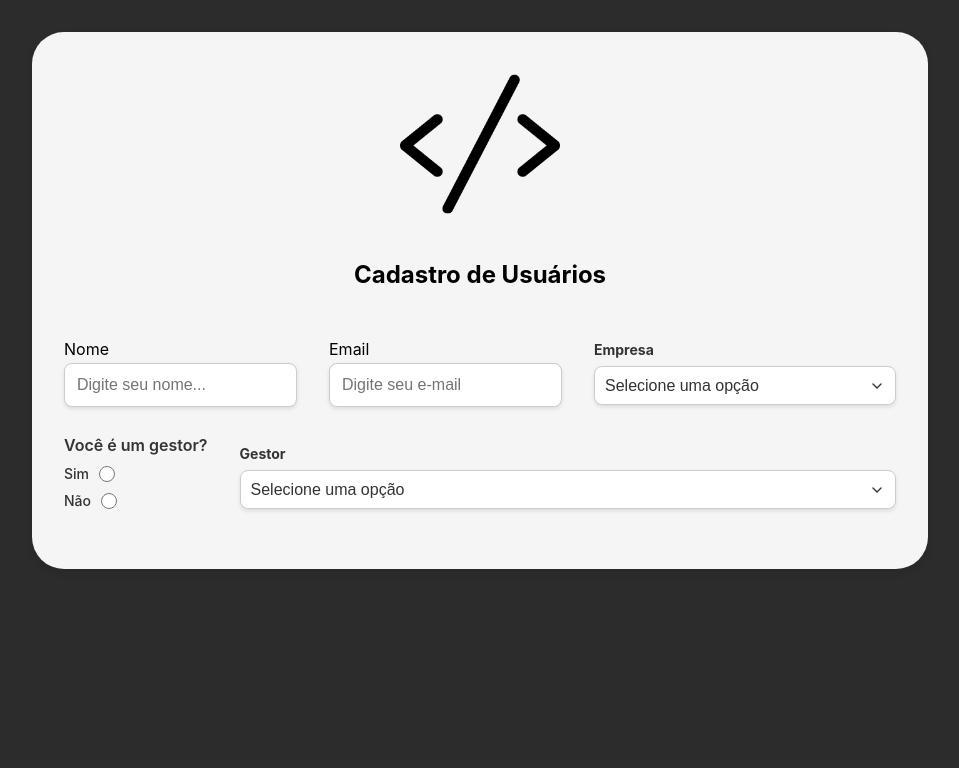
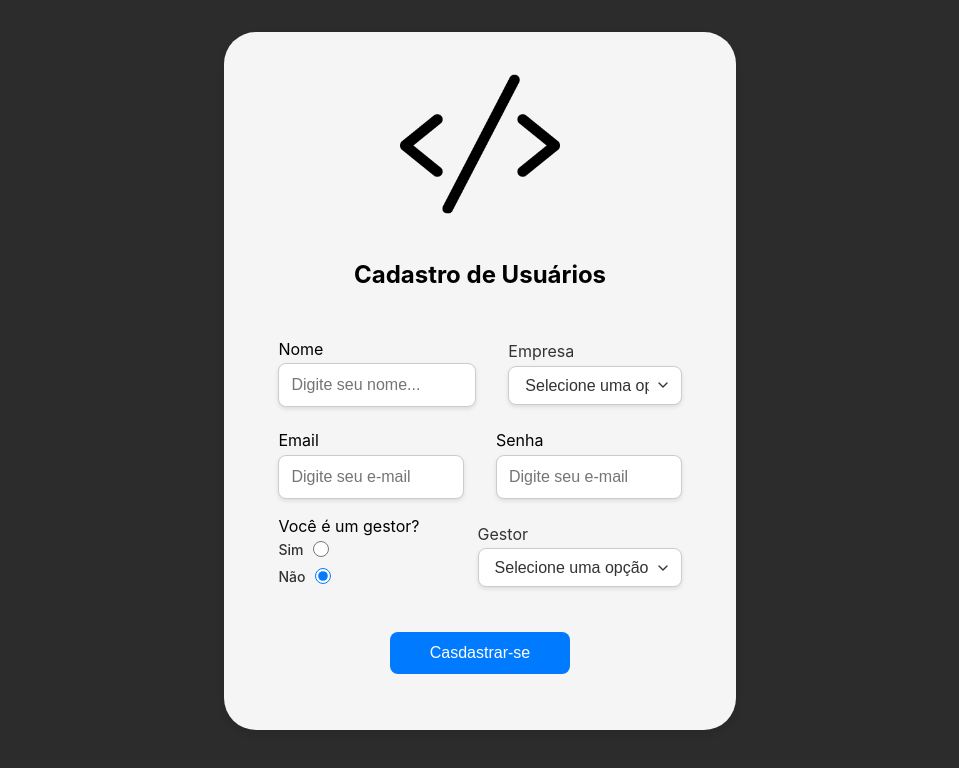
Before and after one commit to davidson-vs/StudyModules, a React (Create React App) app in the folder app/frontend/project_views/: page /cadastro-user in a window 1280 px wide. Shown: the top 768 px of the page, without its empty margins (160-1119 px from the left). Built offline with nearby package versions, Linux system fonts and the light colour scheme.

Commit message:
Tela de cadastro criada (apenas o visual).

```diff
--- a/app/frontend/project_views/src/components/styles/radio.css
+++ b/app/frontend/project_views/src/components/styles/radio.css
@@ -4,10 +4,10 @@
 }
 
 .radio-group-label {
-  font-size: 16px;
-  font-weight: 600;
-  color: #333;
-  margin-bottom: 10px;
+  text-align: left;
+  margin-bottom: 0.3rem;
+  font-size: 1rem;
+  color: #000;
 }
 
 .radio-input-container {
@@ -26,9 +26,9 @@
 .radio-input {
   accent-color: #007bff; /* Cor do rádio */
   cursor: pointer;
-  width: 16px;
-  height: 16px;
-  margin-right: 5px;
+  width: 1rem;
+  height: 1rem;
+  /* margin-right: 5px; */
   transition: all 0.3s ease;
 }
 
--- a/app/frontend/project_views/src/components/styles/select.css
+++ b/app/frontend/project_views/src/components/styles/select.css
@@ -5,18 +5,17 @@
   flex-direction: column;
   align-items: flex-start;
   margin: 20px 0;
-  flex: 1;
+  /* flex: 1; */
 }
 
 .select-label {
-  font-size: 14px;
-  font-weight: bold;
+  font-size: 1rem;
   color: #333;
-  margin-bottom: 8px;
+  margin-bottom: 0.3rem;
 }
 
 .select-box {
-  padding: 10px;
+  padding: 10px 2rem 10px 1rem;
   font-size: 16px;
   border-radius: 8px;
   border: 1px solid #ccc;
--- a/app/frontend/project_views/src/views/cadastroUser.jsx
+++ b/app/frontend/project_views/src/views/cadastroUser.jsx
@@ -15,10 +15,10 @@ const CadastroUser = (props) => {
 
     const [username, setUsername] = useState('')
     const [email, setEmail] = useState('')
-    const [area, setArea] = useState('')
     const [isGestor, setIsGestor] = useState('N')
     const [idGestor, setGestor] = useState(null)
     const [empresa, setEmpresa] = useState(null)
+    const [password, setPassword] = useState('')
 
 
     return (
@@ -40,6 +40,17 @@ const CadastroUser = (props) => {
                         onChange={(e)=>setUsername(e.target.value)}
                         is_required={true}
                     />
+
+                    <SelectBoxComponent
+                        label="Empresa"
+                        name="empresa-funcionario"
+                        onChange={(e)=>setEmpresa(e.target.value)}
+                        required={true}
+                        options={[{value: 1, label: "area 1"}, {value: 2, label: "area 2"}, {value: 3, label: "area 3"}]}
+                    />
+                </div>
+
+                <div className="inputs-row">
                     <InputComponent
                         type="email"
                         labelText="Email"
@@ -50,33 +61,43 @@ const CadastroUser = (props) => {
                         onChange={(e)=>setEmail(e.target.value)}
                         is_required={true}
                     />
-                    <SelectBoxComponent
-                        label="Empresa"
-                        name="empresa-funcionario"
-                        onChange={(e)=>setArea(e.target.value)}
-                        required={true}
-                        options={[{value: 1, label: "area 1"}, {value: 2, label: "area 2"}, {value: 3, label: "area 3"}]}
+                    <InputComponent
+                        type="password"
+                        labelText="Senha"
+                        name="pwd-cadastro"
+                        placeholder="Digite seu e-mail"
+                        value={password}
+                        maxLength="16"
+                        onChange={(e)=>setPassword(e.target.value)}
+                        is_required={true}
                     />
                 </div>
+
                 <div className="inputs-row">
                     <RadioInput
                             label="Você é um gestor?"
                             options={[
-                            { id: 'radio1', name: 'radioGroup', value: 'true', label: 'Sim' },
-                            { id: 'radio2', name: 'radioGroup', value: 'false', label: 'Não' }
+                                { id: 'radio1', name: 'radioGroup', value: 'S', label: 'Sim' },
+                                { id: 'radio2', name: 'radioGroup', value: 'N', label: 'Não' }
 
                             ]}
                             selectedValue={isGestor}
                             onChange={(e) => setIsGestor(e.target.value)}
                         />
+                    {
+                    isGestor === 'N' ?
                     <SelectBoxComponent
                             label="Gestor"
                             name="gestor-funcionario"
                             onChange={(e)=>setGestor(e.target.value)}
                             required={true}
                             options={[{value: 1, label: "Gestor 1"}, {value: 2, label: "Gestor 2"}, {value: 3, label: "Gestor 3"}]}
-                    />
+                        /> : <></>
+                    }
+
                 </div>
+                <br />
+                <button type="submit">Casdastrar-se</button>
             </div>
         </form>
     )
--- a/app/frontend/project_views/src/views/styles/cadastroUser.css
+++ b/app/frontend/project_views/src/views/styles/cadastroUser.css
@@ -1,27 +1,27 @@
 body{
-    height: 100vh;
+    /* height: 100vh; */
     width: 100vw;
+
     display: flex;
     justify-content: center;
     align-items: flex-start;
 }
 
   /* Estilos para o container de login */
-.cadastro-container {
+  .cadastro-container {
     background-color: #f5f5f5;
     display: flex;
     color: #000;
     flex-direction: column;
     align-items: center;
-    justify-content: space-around;
     text-align: center;
-    /* height: 80vh; */
-    width: 70vw;
-
+    width: 40vw;
     border-radius: 2rem;
     padding: 2rem;
+    box-shadow: 0 4px 8px rgba(0, 0, 0, 0.1);
     margin-top: 2rem;
-    box-shadow: 0 4px 8px rgba(0, 0, 0, 0.1);
+    min-height: 90%; /* Garante que o fundo cubra todos os inputs */
+    justify-content: space-between; /* Distribui o conteúdo adequadamente */
 }
 
 .cadastro-container img{
@@ -33,11 +33,20 @@ body{
     margin-bottom: 2rem;
 }
 
+.inputs-session{
+    width: 90%;
+    height: 100%;
+    display: flex;
+    align-items: center;
+    justify-content: center;
+}
+
 .inputs-row{
     width: 100%;
     display: flex;
     gap: 2rem;
     align-items: center;
-    justify-content: center;
+    justify-content: space-between;
     flex-wrap: nowrap;
+    margin-bottom: 5px;
 }
```
Lines whose indentation alone changed are shown as unchanged.
